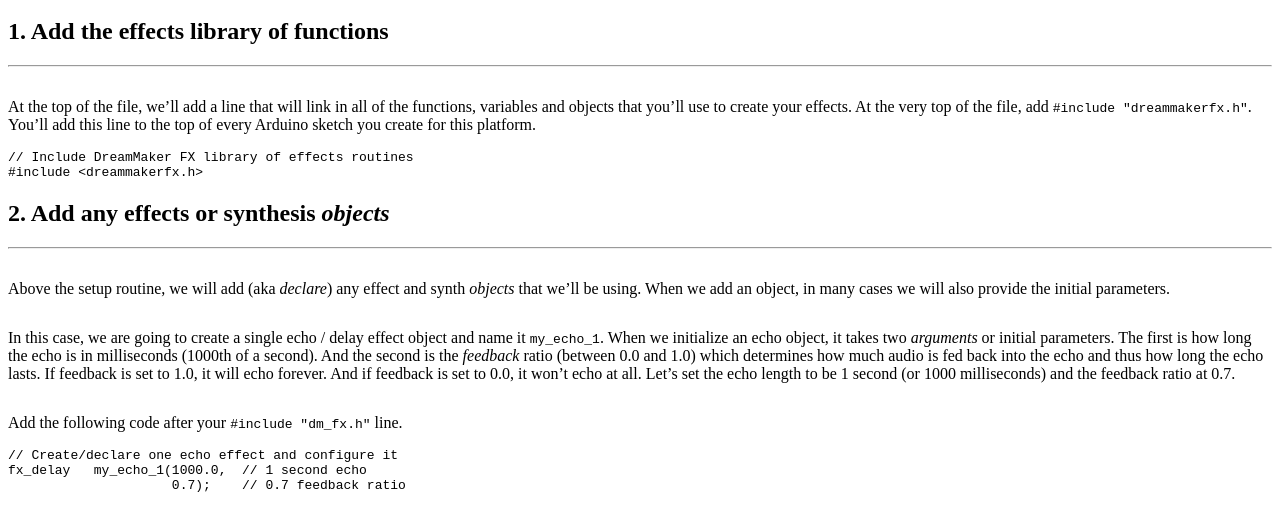
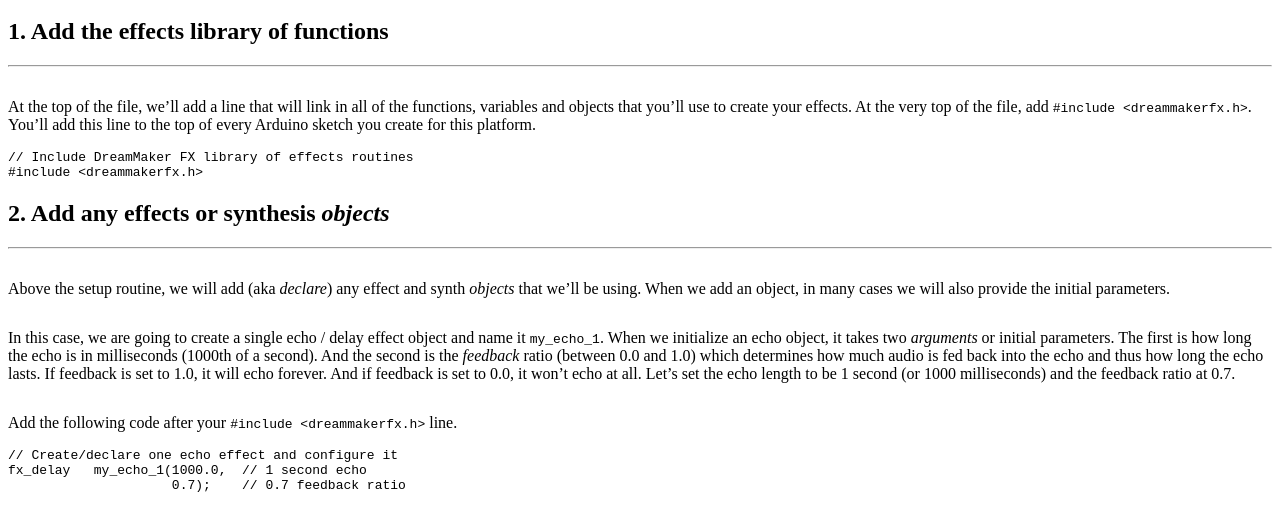
Before and after one commit to runjumplabs/dreammaker_fx, a Jekyll site: the page built from tutorial/echo_basic.md, in a window 1280 px wide and 900 px high, scrolled down 412 px. Shown: the part 159-675 px from the top of the window. Built offline with Jekyll 4.4.1, drawn with Linux system fonts in a browser that asks for light colours.

Commit message:
Update echo_basic.md

````diff
--- a/tutorial/echo_basic.md
+++ b/tutorial/echo_basic.md
@@ -49,7 +49,7 @@
 
 In this case, we are going to create a single echo / delay effect object and name it `my_echo_1`.  When we initialize an echo object, it takes two *arguments* or initial parameters.  The first is how long the echo is in milliseconds (1000th of a second).  And the second is the *feedback* ratio (between 0.0 and 1.0) which determines how much audio is fed back into the echo and thus how long the echo lasts.  If feedback is set to 1.0, it will echo forever.  And if feedback is set to 0.0, it won't echo at all.  Let's set the echo length to be 1 second (or 1000 milliseconds) and the feedback ratio at 0.7.
 
-Add the following code after your `#include "dm_fx.h"` line.
+Add the following code after your `#include <dreammakerfx.h>` line.
 
 
 ```
````
Also changed, not shown: other parts of tutorial/echo_basic.md (+1 -1 lines).
